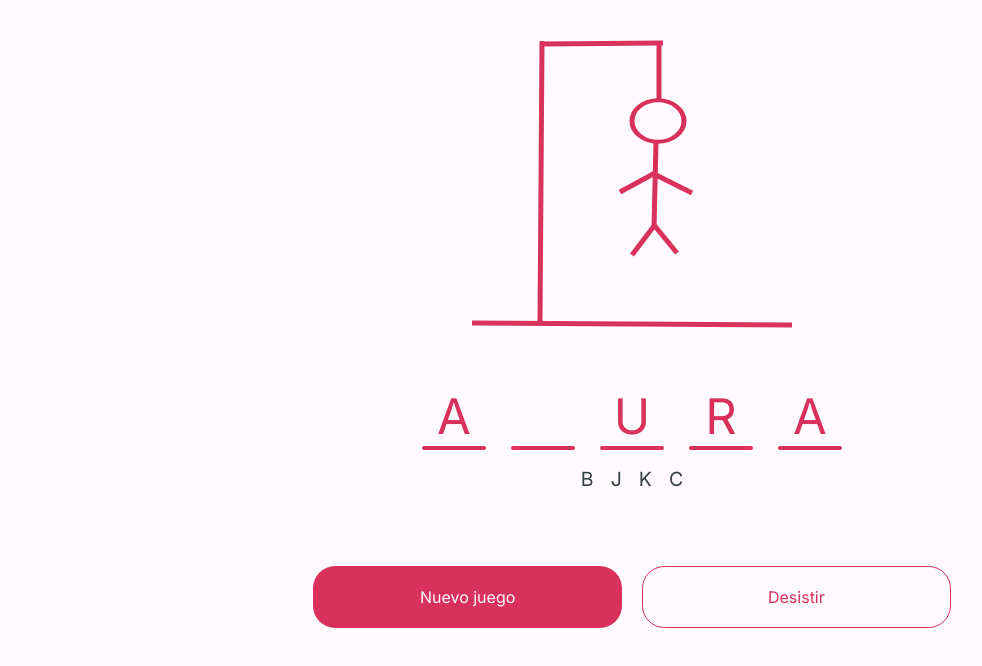
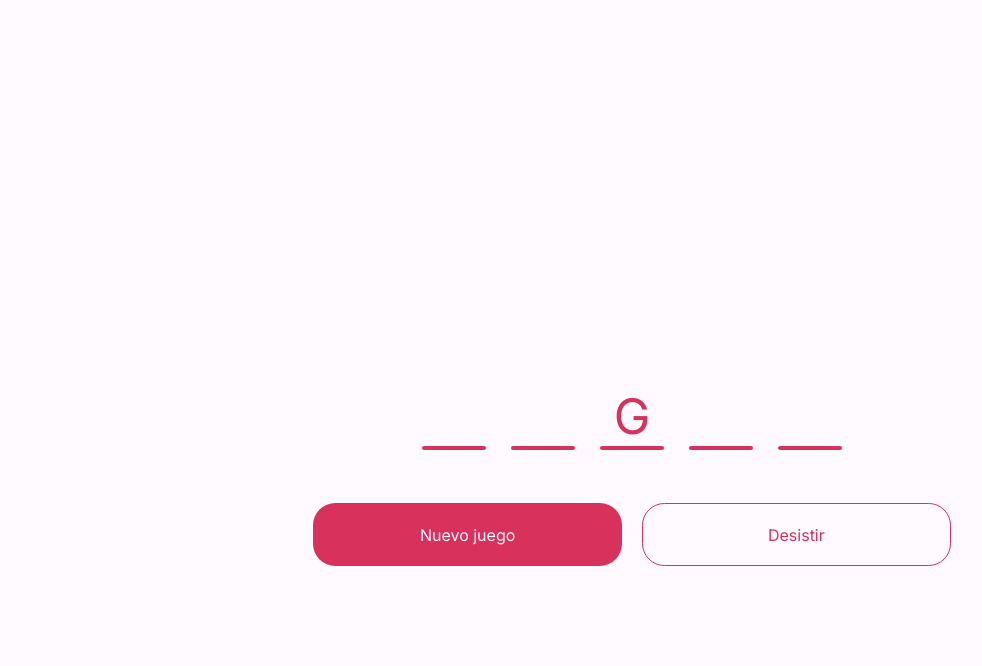
Before and after one commit to marcosddp/El-horcado, a plain HTML site: page index.html in a window 1280 px wide. Shown: the part 90-756 px from the top of the page, without its empty margins (8-990 px from the left). Drawn offline with Linux system fonts and the light colour scheme.

Commit message:
A FUNCIONAR SE HA DICHO!!

```diff
--- a/index.html
+++ b/index.html
@@ -23,22 +23,22 @@
         <canvas id="imageView" width="320" height="320"></canvas>
         <div id="challenge__text">
           <div id="text__problem">
-            <h3>A</h3>
+            <!--<h3>A</h3>
             <h3 class="hidden-transparent">L</h3>
             <h3>U</h3>
             <h3>R</h3>
             <h3>A</h3>
-           <!-- <h3>U</h3>
+           <h3>U</h3>
             <h3>R</h3>
             <h3>A</h3>
-            <h3>U</h3> -->
+            <h3>U</h3>
 
           </div>
           <div id="text__used">
             <h3>B</h3>
             <h3>J</h3>
             <h3>K</h3>
-            <h3>C</h3>
+            <h3>C</h3>-->
           </div>
         </div>
         <div id="challenge__buttons">
@@ -48,6 +48,7 @@
       </div>
     </main>
 
-    <script type="text/javascript" src="scripts/dibujo.js"></script>
+   <!--<script type="text/javascript" src="scripts/dibujo.js"></script>-->
+    <script src="scripts/horcado.js" type="module"></script>
   </body>
 </html>
--- a/sass/index.scss
+++ b/sass/index.scss
@@ -5,7 +5,7 @@
 /*root root root root*/
 :root {
   /*numero letra*/
-  --cant-letra:3;
+  --cant-letra:2;
   /*valores*/
   --padding-main: 40px;
   /*Colores*/
--- /dev/null
+++ b/scripts/horcado.js
@@ -0,0 +1,50 @@
+import { palabras } from "./palabras.js";
+
+function randomNum(min, max) {
+  return Math.floor(Math.random() * (max - min + 1) + min);
+}
+
+function selectPalabra(palabras) {
+  return palabras[randomNum(0, palabras.length - 1)].toUpperCase();
+}
+
+function ocultarLetras(palabra) {
+  let i = 0;
+  let arr = palabra.split("");
+
+  let cantOculta = randomNum(1, palabra.length - 1);
+
+  if (palabra.length > 3 && cantOculta == 1) {
+    cantOculta = randomNum(3, palabra.length - 1);
+  }
+
+
+  while (i < cantOculta) {
+    let remp = randomNum(0, palabra.length - 1);
+
+    if (arr[remp] != " ") {
+      arr[remp] = " ";
+
+      i++;
+    }
+  }
+
+  return arr;
+}
+
+function horcado(palabras) {
+  let palabra = selectPalabra(palabras);
+
+
+  let arrLetras = ocultarLetras(palabra);
+
+  for (let letra in arrLetras) {
+    let p = document.createElement("h3");
+    let node = document.createTextNode(arrLetras[letra]);
+    p.appendChild(node);
+    let element = document.getElementById("text__problem");
+    element.appendChild(p);
+  }
+}
+
+horcado(palabras);
--- /dev/null
+++ b/scripts/palabras.js
@@ -0,0 +1,53 @@
+const palabras = [
+  "Aceptar",
+  "Docente",
+  "Nacional",
+  "maiz",
+  "mama",
+  "rama",
+  "vaso",
+  "yate",
+  "arpas",
+  "algas",
+  "apodo",
+  "Alaska",
+  "biblia",
+  "antojo",
+  "siete",
+  "Joven",
+  "adultero",
+  "bolsillo",
+  "ardillas",
+  "Levadura",
+  "Chiste",
+  "Recital",
+  "Vaquero",
+  "Colina",
+  "Pelota",
+  "Flotar",
+  "Oxidado",
+  "Arco",
+  "Animal",
+  "Llama",
+  "Ramo",
+  "Tres",
+  "Lugar",
+  "Perilla",
+  "Ataca",
+  "Coco",
+  "Piel",
+  "Mirar",
+  "Mecha",
+  "Luz",
+  "Siete",
+  "Cara",
+  "Boquilla",
+  "Sol",
+  "Papada",
+  "Esposo",
+  "Bocina",
+  "Peste",
+  "Esperar",
+];
+
+export { palabras };
```
Also changed, not shown: css/index.css.
